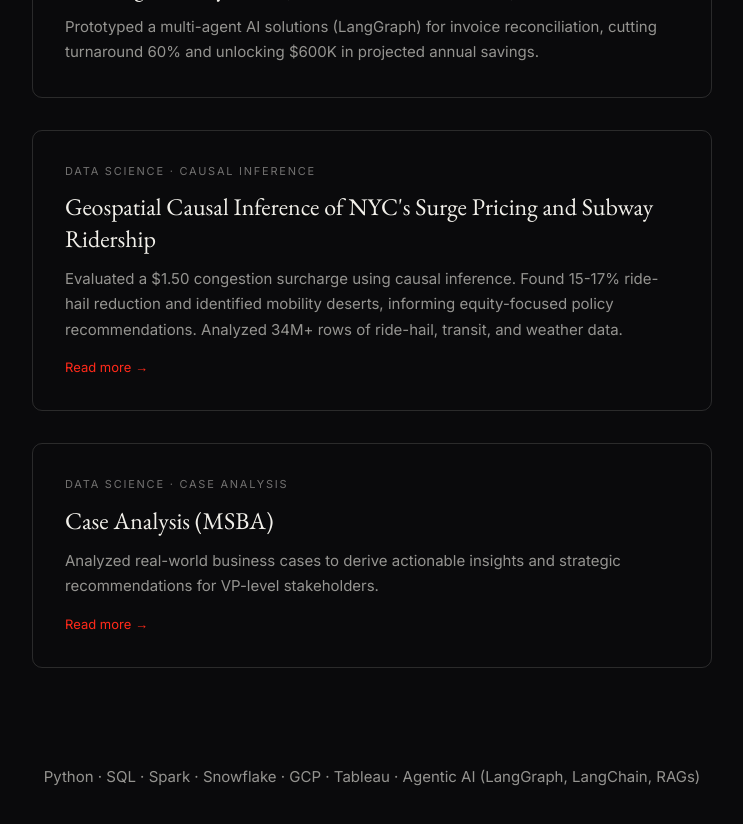
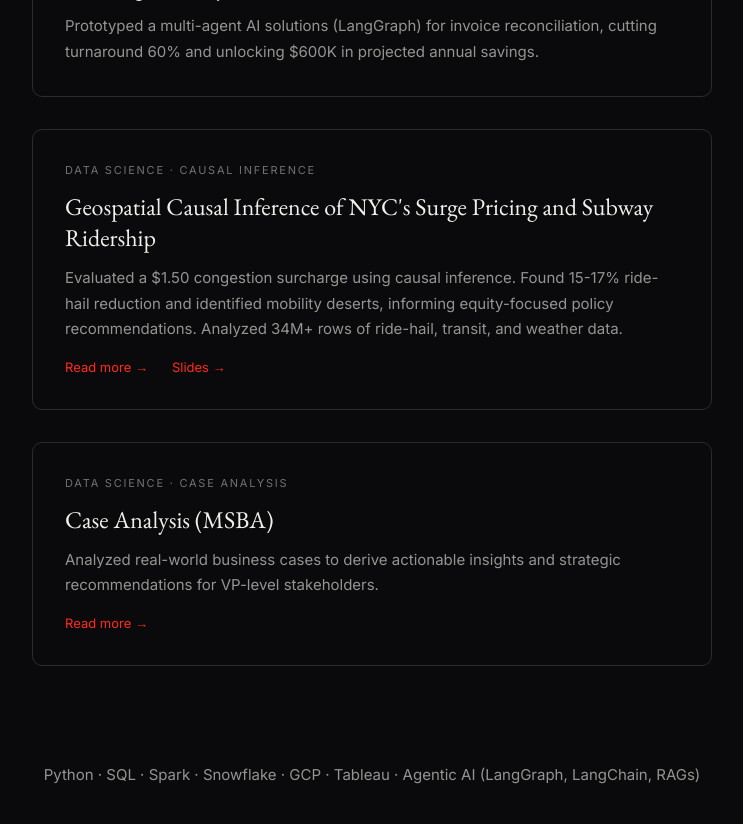
Before and after one commit to piedy-pranav/piedy-portfolio, a Next.js app: page /work in a window 1280 px wide. Shown: the part 900-1724 px from the top of the page, without its empty margins (268-1011 px from the left). Built offline with nearby package versions, Linux system fonts and the light colour scheme.

Commit message:
Feat: added link to slides for geospatial analysis

```diff
--- a/components/interior/CaseStudyCard.tsx
+++ b/components/interior/CaseStudyCard.tsx
@@ -12,13 +12,20 @@ export default function CaseStudyCard({ study }: { study: CaseStudy }) {
       <p className="mt-3 text-[15px] leading-[1.7] text-ink-int/65 dark:text-ink/60">
         {study.summary}
       </p>
-      {study.linkHref && (
-        <a
-          href={study.linkHref}
-          className="mt-4 inline-block text-[13px] text-beam-work"
-        >
-          {study.linkLabel}
-        </a>
+      {study.links && study.links.length > 0 && (
+        <div className="mt-4 flex flex-wrap gap-x-6 gap-y-2">
+          {study.links.map((link) => (
+            <a
+              key={link.href}
+              href={link.href}
+              target="_blank"
+              rel="noopener noreferrer"
+              className="text-[13px] text-beam-work"
+            >
+              {link.label}
+            </a>
+          ))}
+        </div>
       )}
     </div>
   );
--- a/lib/content.ts
+++ b/lib/content.ts
@@ -9,12 +9,16 @@ export const landing = {
   body: "UCLA MSBA Candidate | Analyst | Builder",
 };
 
+export interface CaseStudyLink {
+  label: string;
+  href: string;
+}
+
 export interface CaseStudy {
   eyebrow: string;
   title: string;
   summary: string;
-  linkLabel?: string;
-  linkHref?: string;
+  links?: CaseStudyLink[];
 }
 
 export const caseStudies: CaseStudy[] = [
@@ -22,36 +26,36 @@ export const caseStudies: CaseStudy[] = [
     eyebrow: "Strategy · Analytics",
     title: "Copart Strategy Analytics Internship",
     summary: "Currently working on Search Optimization for Copart's Product Search Functionality.",
-    linkLabel: "",
-    linkHref: "",
   },
   {
     eyebrow: "Strategy · Growth Analytics ",
     title: "University Credit Union - Market Expansion Strategy",
     summary: "Developed strategic prioritization framework across 14 university partner segments; synthesized market potential (428K+ addressable audience) vs. current penetration (13.2%) to pinpoint high-ROI expansion targets and direct go-to-market resource allocation.",
-    linkLabel: "Read more →",
-    linkHref: "https://piedy-pranav.github.io/ucu-growth-dashboard",
+    links: [
+      { label: "Read more →", href: "https://piedy-pranav.github.io/ucu-growth-dashboard" },
+    ],
   },
   {
     eyebrow: "Agentic AI · Consulting",
     title: "Multi-agent AI systems (PwC / Grant Thornton)",
     summary: "Prototyped a multi-agent AI solutions (LangGraph) for invoice reconciliation, cutting turnaround 60% and unlocking $600K in projected annual savings.",
-    linkLabel: "",
-    linkHref: "",
   },
   {
     eyebrow: "Data Science · Causal Inference",
     title: "Geospatial Causal Inference of NYC's Surge Pricing and Subway Ridership",
     summary: "Evaluated a $1.50 congestion surcharge using causal inference. Found 15-17% ride-hail reduction and identified mobility deserts, informing equity-focused policy recommendations. Analyzed 34M+ rows of ride-hail, transit, and weather data.",
-    linkLabel: "Read more →",
-    linkHref: "https://github.com/piedy-pranav/NYC-Congestion-Pricing",
+    links: [
+      { label: "Read more →", href: "https://github.com/piedy-pranav/NYC-Congestion-Pricing" },
+      { label: "Slides →", href: "https://docs.google.com/presentation/d/1DBoVfQUKZJiSBeofw6PtxsraPdW2FGywH1IyuNniWx8/edit?usp=sharing" },
+    ],
   },
   {
     eyebrow: "Data Science · Case Analysis",
     title: "Case Analysis (MSBA)",
     summary: "Analyzed real-world business cases to derive actionable insights and strategic recommendations for VP-level stakeholders.",
-    linkLabel: "Read more →",
-    linkHref: "https://github.com/piedy-pranav/Case-Analysis-MSBA",
+    links: [
+      { label: "Read more →", href: "https://github.com/piedy-pranav/Case-Analysis-MSBA" },
+    ],
   }
 ];
 
```
